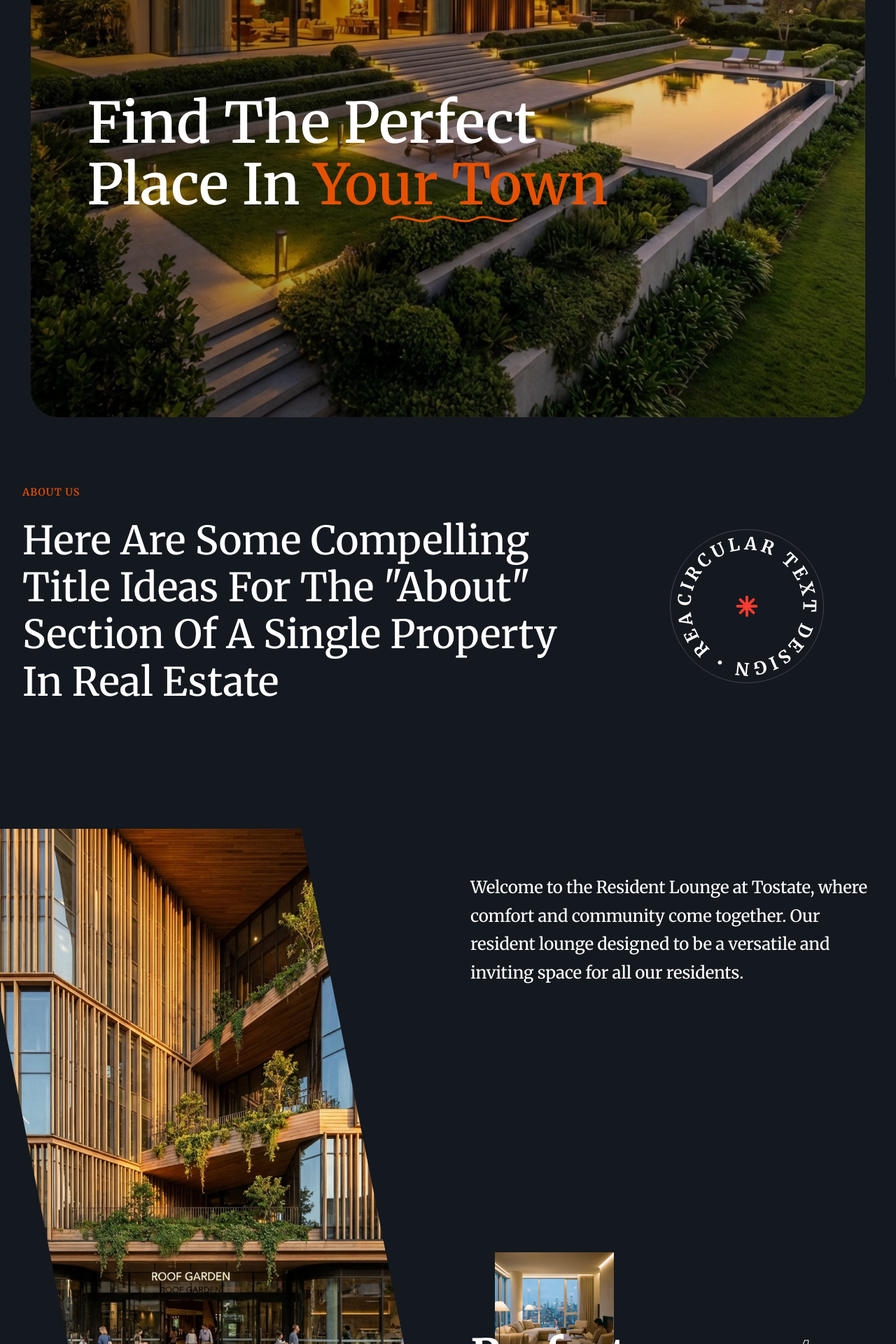
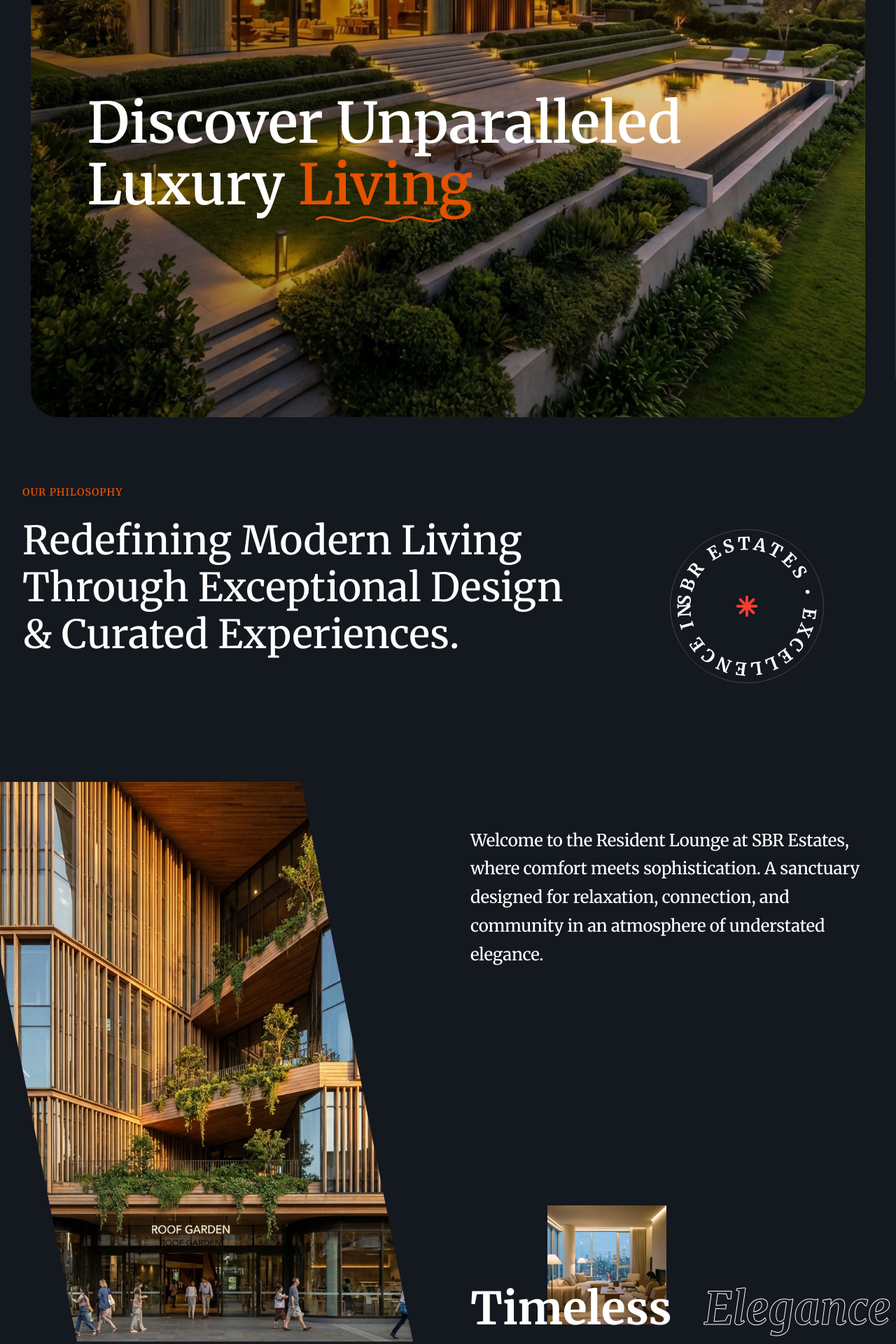
Before and after one commit to viratco/sbrwebsite, a React (Vite) app: page / in a window 1280 px wide. Shown: the part 260-2180 px from the top of the page at 70% size. Built offline with nearby package versions, Linux system fonts and the light colour scheme; no server answers.

Commit message:
Overhaul content with professional luxury real estate copy

```diff
--- a/src/components/AboutSection.jsx
+++ b/src/components/AboutSection.jsx
@@ -32,9 +32,9 @@ const AboutSection = () => {
             <div className="about-container">
                 {/* Left Content */}
                 <div className="about-text-content">
-                    <span className="about-label">ABOUT US</span>
+                    <span className="about-label">OUR PHILOSOPHY</span>
                     <h2 className="about-headline">
-                        Here Are Some Compelling Title Ideas For The "About" Section Of A Single Property In Real Estate
+                        Redefining Modern Living Through Exceptional Design & Curated Experiences.
                     </h2>
                 </div>
 
@@ -47,7 +47,7 @@ const AboutSection = () => {
                             </defs>
                             <text fontSize="11.5" fontWeight="bold" fill="white" letterSpacing="2">
                                 <textPath xlinkHref="#circlePath">
-                                    CIRCULAR TEXT DESIGN • REAL ESTATE 2025 •
+                                    SBR ESTATES • EXCELLENCE IN LIVING •
                                 </textPath>
                             </text>
                         </svg>
--- a/src/components/ContactFormSection.jsx
+++ b/src/components/ContactFormSection.jsx
@@ -44,10 +44,10 @@ const ContactFormSection = () => {
         <section id="contact" className="contact-form-section">
             <div className="container contact-container">
                 <div className="contact-content">
-                    <h2 className="contact-title">Apply for Membership</h2>
+                    <h2 className="contact-title">Schedule a Private Consultation</h2>
                     <p className="contact-subtitle">
-                        Join an exclusive community of visionaries.
                         Begin your journey to exceptional living.
+                        Connect with our team to explore exclusive opportunities.
                     </p>
 
                     <form className="contact-form glass-form" onSubmit={handleSubmit}>
--- a/src/components/ExperienceSection.jsx
+++ b/src/components/ExperienceSection.jsx
@@ -5,7 +5,7 @@ const ExperienceSection = () => {
         <section className="experience-section">
             <div className="experience-container">
                 <h2 className="experience-title">
-                    Experience Comfort and Community at the SBR Estates Resident Lounge.
+                    Immerse Yourself in the Pinnacle of Comfort and Community at SBR Estates.
                 </h2>
             </div>
         </section>
--- a/src/components/HeroSection.jsx
+++ b/src/components/HeroSection.jsx
@@ -53,10 +53,10 @@ const HeroSection = () => {
                     {/* Overlay Content */}
                     <div className="hero-overlay-content" ref={textRef}>
                         <h1 className="hero-title">
-                            <span className="hero-text-line line-1">Find The Perfect</span>
+                            <span className="hero-text-line line-1">Discover Unparalleled</span>
                             <br />
                             <span className="hero-text-line line-2">
-                                Place In <span className="highlight-text">Your Town
+                                Luxury <span className="highlight-text">Living
                                     <svg className="squiggle" viewBox="0 0 200 20" fill="none" xmlns="http://www.w3.org/2000/svg">
                                         <path d="M2 10C20 0 40 20 60 10C80 0 100 20 120 10C140 0 160 20 180 10" stroke="#E65100" strokeWidth="3" strokeLinecap="round" />
                                     </svg>
--- a/src/components/ImageShowcaseSection.jsx
+++ b/src/components/ImageShowcaseSection.jsx
@@ -77,7 +77,7 @@ const ImageShowcaseSection = () => {
                     <path d="M10 20v-6h4v6h5v-8h3L12 3 2 12h3v8z" />
                 </svg>
             </div>
-            <span>Our Gallery</span>
+            <span>Design Excellence</span>
         </div>
     );
 
--- a/src/components/LoungeSection.jsx
+++ b/src/components/LoungeSection.jsx
@@ -70,14 +70,14 @@ const LoungeSection = () => {
                 <div className="lounge-right">
                     <div className="lounge-text-content">
                         <p className="lounge-description">
-                            Welcome to the Resident Lounge at Tostate, where comfort and community come together. Our resident lounge designed to be a versatile and inviting space for all our residents.
+                            Welcome to the Resident Lounge at SBR Estates, where comfort meets sophistication. A sanctuary designed for relaxation, connection, and community in an atmosphere of understated elegance.
                         </p>
                     </div>
 
                     <div className="lounge-bottom-layout">
                         <h2 className="lounge-big-title">
-                            <span className="title-perfect">Perfect</span>
-                            <span className="title-property">property</span>
+                            <span className="title-perfect">Timeless</span>
+                            <span className="title-property">Elegance</span>
                         </h2>
 
                         <div className="lounge-interior-wrapper" ref={interiorRef}>
--- a/src/components/VIPSection.jsx
+++ b/src/components/VIPSection.jsx
@@ -46,23 +46,23 @@ const VIPSection = () => {
             <div className="vip-container">
                 <div className="vip-content">
                     <h2 className="vip-title">
-                        Find The Most VIP Project<br />
-                        Residence Near You Now!
+                        Unlock Access to Off-Market<br />
+                        Masterpieces Near You.
                     </h2>
 
                     <div className="vip-stats-row">
                         <div className="vip-stat">
                             <span className="stat-number">
-                                <AnimatedCounter end={90} />%
+                                <AnimatedCounter end={98} />%
                             </span>
-                            <span className="stat-desc">Resources 3+ years experienced.</span>
+                            <span className="stat-desc">Client Satisfaction Rate</span>
                         </div>
                         <div className="stat-divider"></div>
                         <div className="vip-stat">
                             <span className="stat-number">
-                                <AnimatedCounter end={85} />%
+                                <AnimatedCounter end={150} />+
                             </span>
-                            <span className="stat-desc">Customer loyalty percentage rate.</span>
+                            <span className="stat-desc">Exclusive Listings</span>
                         </div>
                     </div>
 
```
